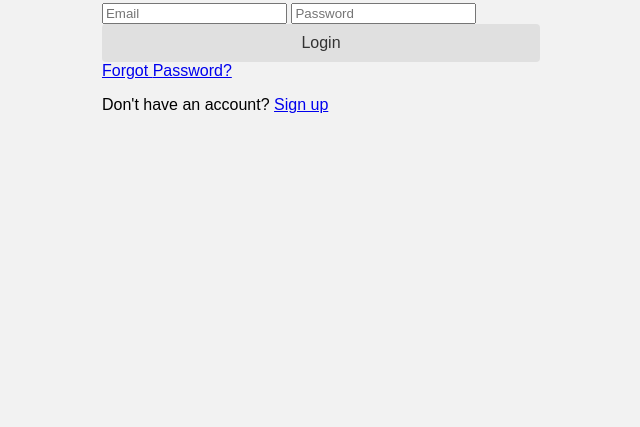
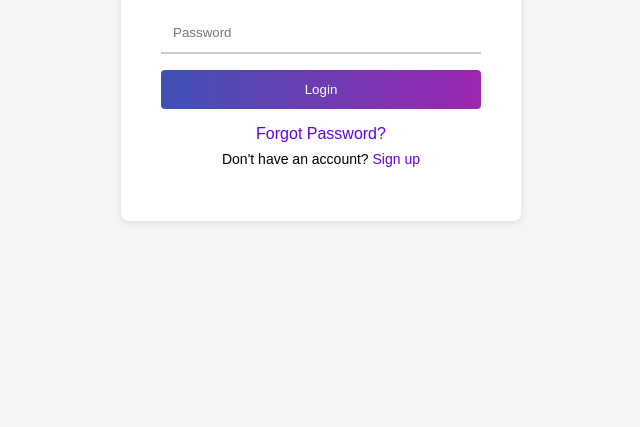
Before and after one commit to mimilmilly/1handson, a plain HTML site: page index.html in a window 1280 px wide. Shown: the part 373-800 px from the top of the page, without its empty margins (319-959 px from the left). Drawn offline with Linux system fonts and the light colour scheme.

Commit message:
Add files via upload

```diff
--- a/style.css
+++ b/style.css
@@ -1,70 +1,70 @@
 body {
+  margin: 0;
   font-family: Arial, sans-serif;
-  background: #f2f2f2;
+  background-color: #f5f5f5;
   display: flex;
   justify-content: center;
   align-items: center;
   height: 100vh;
-  margin: 0;
 }
 
-.container {
+.login-container {
   background: #fff;
   padding: 40px;
-  border-radius: 10px;
-  box-shadow: 0 2px 10px rgba(0,0,0,0.1);
-  width: 300px;
+  border-radius: 8px;
+  box-shadow: 0 2px 8px rgba(0, 0, 0, 0.1);
+  width: 320px;
+  text-align: center;
 }
 
 h1 {
-  text-align: center;
-  margin-bottom: 20px;
+  margin-bottom: 24px;
 }
 
-.input-group {
-  position: relative;
-  margin-bottom: 15px;
+form {
+  display: flex;
+  flex-direction: column;
 }
 
-.input-group input {
-  width: 100%;
-  padding: 10px 35px 10px 10px;
-  border: 1px solid #ccc;
-  border-radius: 4px;
+input[type="email"],
+input[type="password"] {
+  margin-bottom: 16px;
+  padding: 12px;
+  border: none;
+  border-bottom: 2px solid #ccc;
+  outline: none;
+  transition: border-color 0.3s;
 }
 
-.error-text {
-  color: red;
-  font-size: 12px;
-  margin: 5px 0 0;
-  display: none;
+input[type="email"]:focus,
+input[type="password"]:focus {
+  border-color: #6200ea;
 }
 
-.password-group {
-  position: relative;
+button[type="submit"] {
+  background: linear-gradient(90deg, #3f51b5, #9c27b0);
+  color: #fff;
+  border: none;
+  padding: 12px;
+  border-radius: 4px;
+  cursor: pointer;
+  transition: background 0.3s;
 }
 
-.toggle-password {
-  position: absolute;
-  right: 10px;
-  top: 50%;
-  transform: translateY(-50%);
-  cursor: pointer;
+button[type="submit"]:hover {
+  background: linear-gradient(90deg, #303f9f, #7b1fa2);
 }
 
-button {
-  width: 100%;
-  padding: 10px;
-  background: #e0e0e0;
-  border: none;
-  border-radius: 4px;
-  color: #333;
-  font-size: 16px;
-  cursor: pointer;
-  transition: background 0.3s ease;
+.extra-links {
+  margin-top: 16px;
 }
 
-button:hover {
-  background: #4facfe;
-  color: #fff;
+.extra-links a {
+  color: #6200ea;
+  text-decoration: none;
 }
+
+.extra-links p {
+  margin-top: 8px;
+  font-size: 14px;
+}
```
